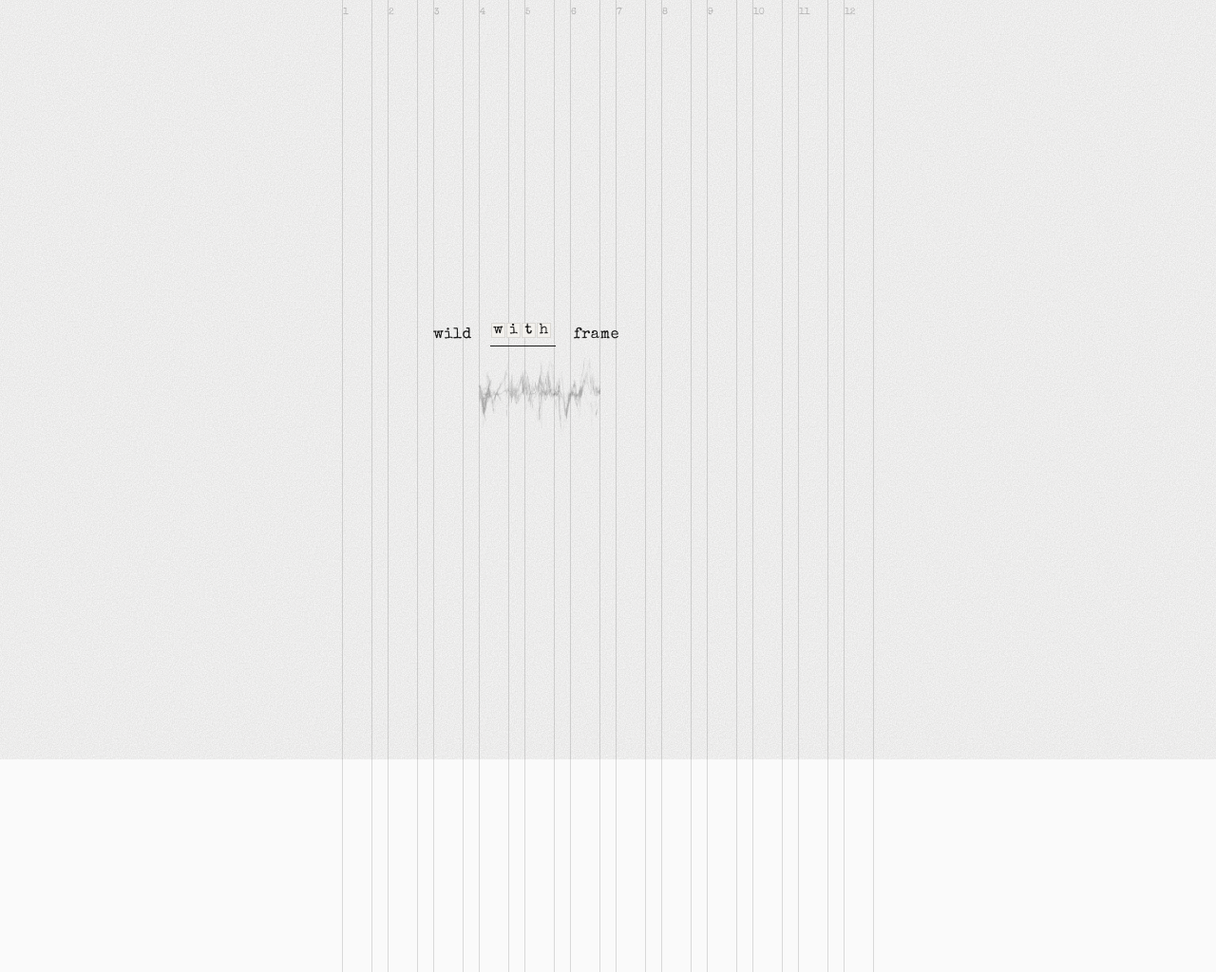
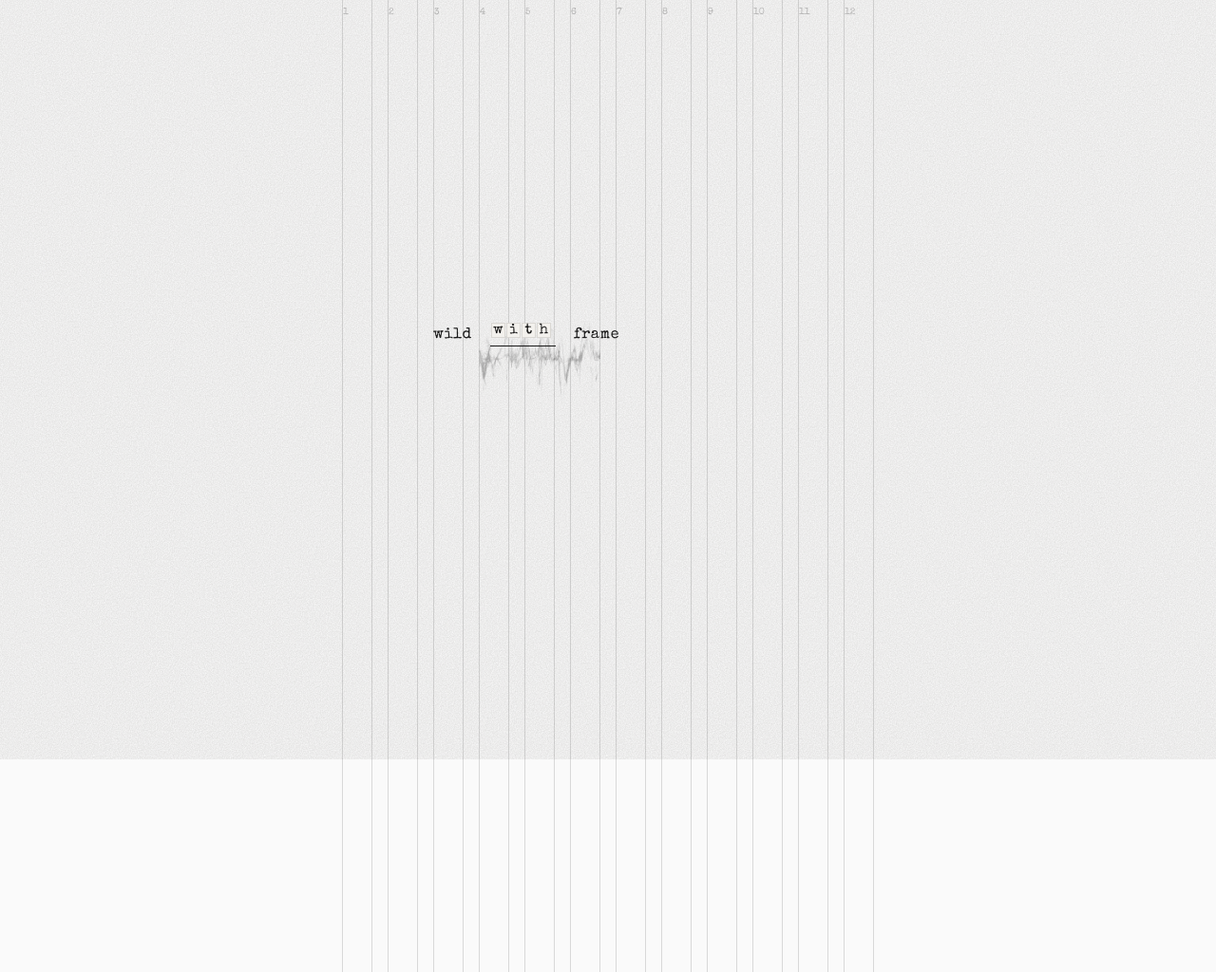
Before and after one commit to whatevershity/without, a plain HTML site: page index.html in a window 1280 px wide. Shown: the whole page at 95% size. Drawn offline with nearby package versions, Linux system fonts and the light colour scheme.

Commit message:
Layer sound.png behind the hero line on cols 4–6
Same 340px top as the text; image is background only, text stays on top.

Co-authored-by: whatevershity <whatevershity@users.noreply.github.com>

```diff
--- a/index.html
+++ b/index.html
@@ -10,7 +10,7 @@
       href="https://fonts.googleapis.com/css2?family=Special+Elite&display=swap"
       rel="stylesheet"
     />
-    <link rel="stylesheet" href="styles.css?v=hero-grid11" />
+    <link rel="stylesheet" href="styles.css?v=hero-grid12" />
   </head>
   <body>
     <main class="page">
@@ -35,6 +35,15 @@
             <span data-n="12"></span>
           </div>
 
+          <figure
+            class="hero-fig place"
+            data-col="4"
+            data-span="3"
+            aria-hidden="true"
+          >
+            <img src="sound.png" alt="" />
+          </figure>
+
           <p class="line place" data-col="3" data-span="10">
             wild
             <a class="without-link" href="/without/" aria-label="with">
@@ -50,15 +59,6 @@
             </a>
             frame
           </p>
-
-          <figure
-            class="hero-fig place"
-            data-col="4"
-            data-span="3"
-            aria-hidden="true"
-          >
-            <img src="sound.png" alt="" />
-          </figure>
         </div>
       </section>
     </main>
--- a/styles.css
+++ b/styles.css
@@ -117,6 +117,24 @@ body::before {
 .place[data-col="11"] { grid-column-start: 11; }
 .place[data-col="12"] { grid-column-start: 12; }
 
+/* Tło napisu: ta sama wysokość, kolumny 4–6, za tekstem */
+.hero-fig {
+  grid-row: 1;
+  margin: 340px 0 0;
+  padding: 0;
+  justify-self: stretch;
+  width: 100%;
+  opacity: 0.33;
+  pointer-events: none;
+  z-index: 0;
+}
+
+.hero-fig img {
+  display: block;
+  width: 100%;
+  height: auto;
+}
+
 .line {
   grid-row: 1;
   margin: 340px 0 0;
@@ -130,23 +148,7 @@ body::before {
   word-spacing: 0.85em;
   line-height: 1.2;
   white-space: nowrap;
-}
-
-/* Pod napisem, kolumny 4–6 — nie nachodzi na tekst */
-.hero-fig {
-  grid-row: 2;
-  margin: 12px 0 0;
-  padding: 0;
-  justify-self: stretch;
-  width: 100%;
-  opacity: 0.33;
-  pointer-events: none;
-}
-
-.hero-fig img {
-  display: block;
-  width: 100%;
-  height: auto;
+  z-index: 2;
 }
 
 .without-link {
```
Also changed, not shown: 1 other file.
